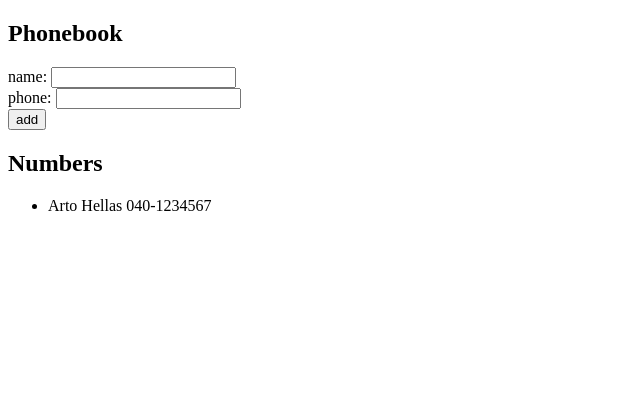
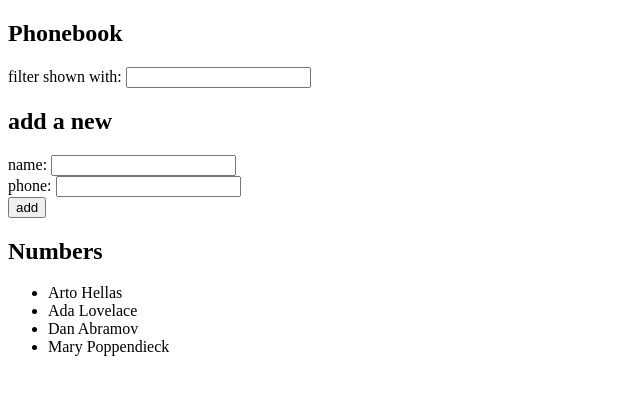
Before and after one commit to MatheusWeisheimer/Fullstack-Open-Exercises, a React (Vite) app in the folder part2/the-phonebook/phonebook/: page / in a window 1280 px wide. Shown: the top 394 px of the page, without its empty margins (0-640 px from the left). Built offline with nearby package versions, Linux system fonts and the light colour scheme.

Commit message:
2.9 done

```diff
--- a/part2/the-phonebook/phonebook/src/App.jsx
+++ b/part2/the-phonebook/phonebook/src/App.jsx
@@ -2,10 +2,17 @@
 
 const App = () => {
   const [persons, setPersons] = useState([
-    { name: 'Arto Hellas', phone: '040-1234567', id: 1 }
+    { name: 'Arto Hellas', number: '040-123456', id: 1 },
+    { name: 'Ada Lovelace', number: '39-44-5323523', id: 2 },
+    { name: 'Dan Abramov', number: '12-43-234345', id: 3 },
+    { name: 'Mary Poppendieck', number: '39-23-6423122', id: 4 }
   ])
+
+  const [nameFilter, setNameFilter] = useState('')
   const [newName, setNewName] = useState('')
   const [newPhone, setNewPhone] = useState('')
+
+  const handleFilterInput = (event) => setNameFilter(event.target.value)
 
   const handleNameInput = (event) => setNewName(event.target.value)
 
@@ -26,11 +33,19 @@
     setNewPhone('')
   }
 
-  const personsJsx = persons.map(person => <li key={person.id}>{person.name} {person.phone}</li>)
+  const filteredPersons = nameFilter
+    ? persons.filter(person => person.name.toLowerCase().includes(nameFilter.toLowerCase()))
+    : persons
+
+  const personsJsx = filteredPersons.map(person => <li key={person.id}>{person.name} {person.phone}</li>)
 
   return (
     <div>
       <h2>Phonebook</h2>
+      <div>
+          filter shown with: <input value={nameFilter} onChange={handleFilterInput}/>
+      </div>
+      <h2>add a new</h2>
       <form onSubmit={handleFormSubmit}>
         <div>
           name: <input value={newName} onChange={handleNameInput}/>
```
